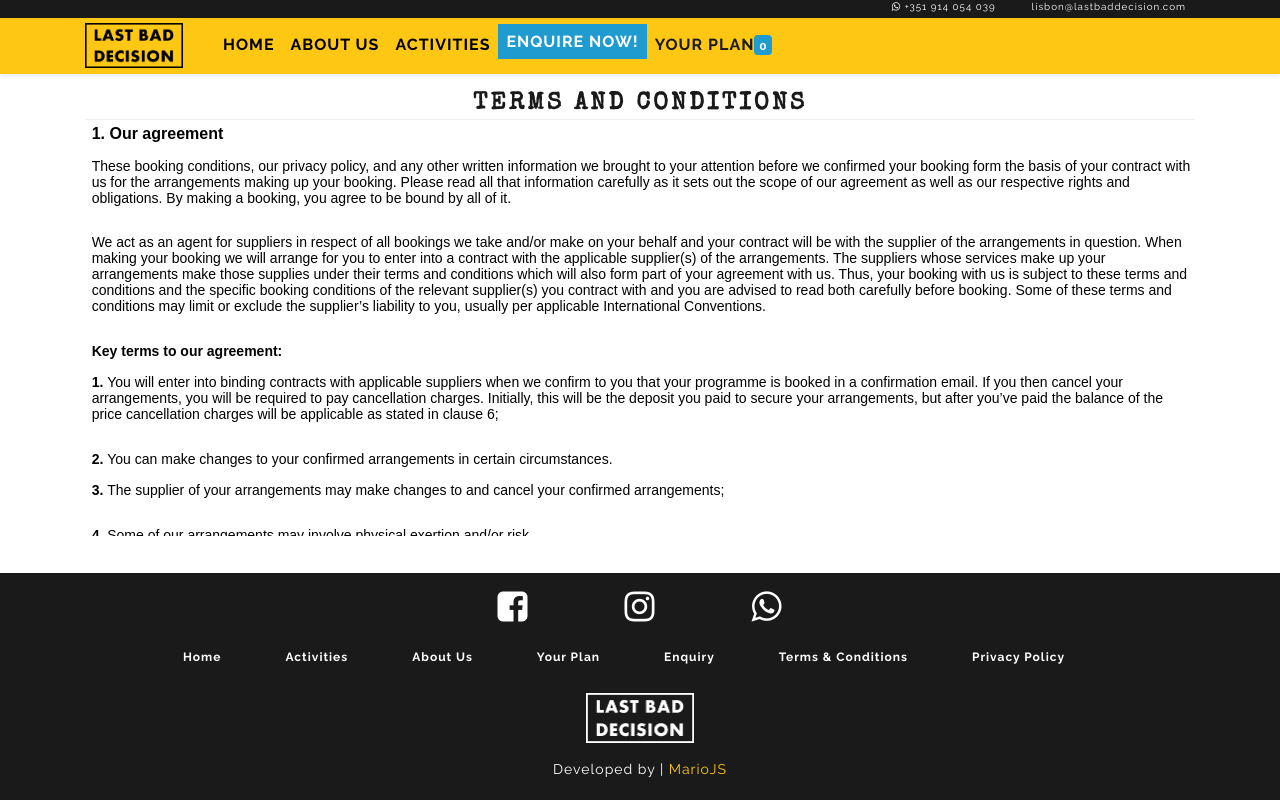
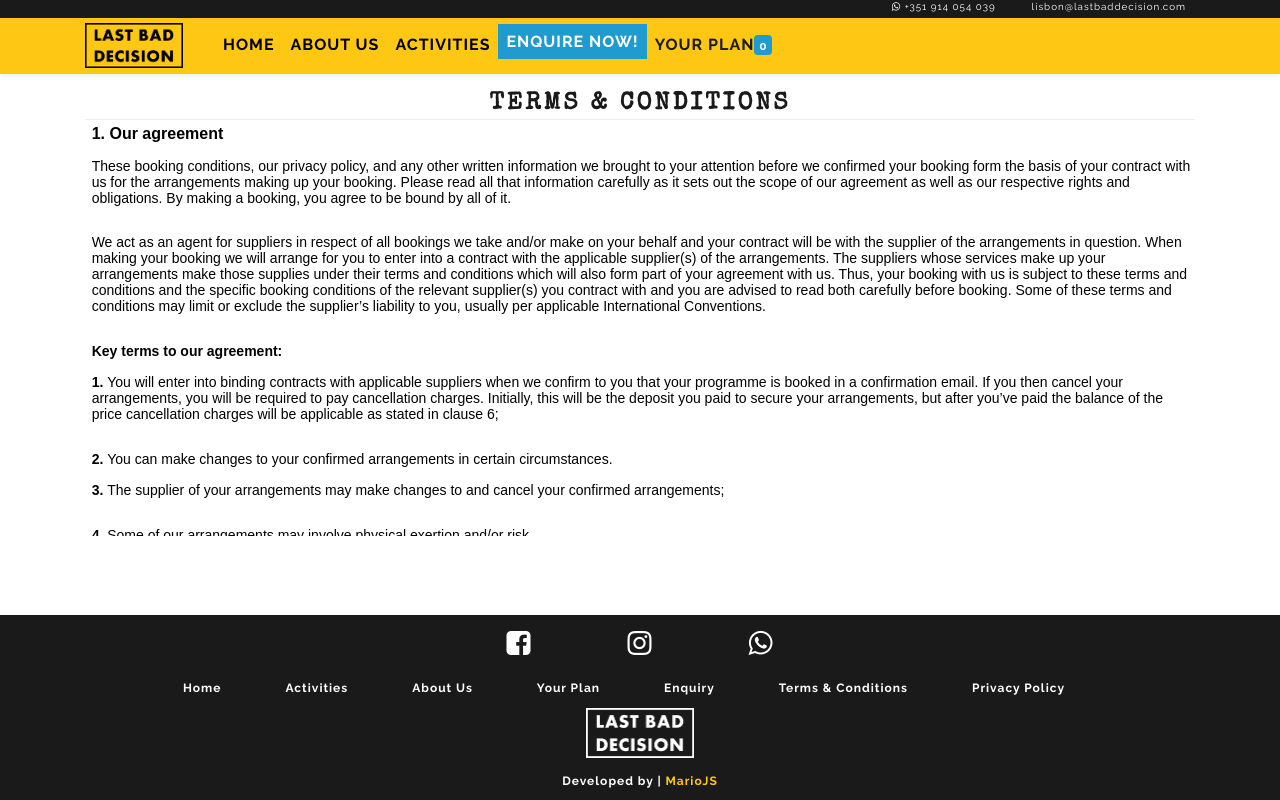
Before and after one commit to blamedrunkrita/next-lbd, a Next.js app: page /terms in a window 1280 px wide. Built offline with nearby package versions, Linux system fonts and the light colour scheme.

Commit message:
added privacy policy and tos

```diff
--- a/components/Footer.js
+++ b/components/Footer.js
@@ -7,7 +7,7 @@ const Footer = () => {
     <footer id="footer">
       <Jumbotron className="bg-primary mb-0 px-0 pt-2 pb-1">
         <Container className="text-center text-secondary">
-          <div className="mb-2" style={{ fontSize: "2.5em" }}>
+          <div className="mb-2" style={{ fontSize: "2em" }}>
             <a
               className="mx-5"
               target="blank"
@@ -31,7 +31,7 @@ const Footer = () => {
             </a>
           </div>
 
-          <Nav className="justify-content-center h6 mt-2">
+          <Nav className="justify-content-center h6 mb-1">
             <Nav.Item>
               <Link href="/" passHref>
                 <Nav.Link className="text-light">Home</Nav.Link>
@@ -68,9 +68,9 @@ const Footer = () => {
               </Link>
             </Nav.Item>
           </Nav>
-          <br></br>
+
           <Image src="/images/logo_white.png" alt="logo-white" height="50" />
-          <p id="signature" className="mt-3 text-light">
+          <p id="signature" className="mt-3 h6 text-light">
             Developed by | <span className="text-secondary">MarioJS</span>
           </p>
         </Container>
--- a/pages/privacy.js
+++ b/pages/privacy.js
@@ -23,7 +23,7 @@ export default function Home(props) {
   return (
     <>
       <Head>
-        <title>LBD | Terms and Conditions</title>
+        <title>LBD | Privacy Policy</title>
         <meta
           name="description"
           content="Craziest Tailored Stag, Hen and Group Weekends in Lisbon"
--- a/pages/terms.js
+++ b/pages/terms.js
@@ -12,7 +12,7 @@ export default function Home(props) {
   return (
     <>
       <Head>
-        <title>LBD | Privacy Policy</title>
+        <title>LBD | Terms & Conditions</title>
         <meta
           name="description"
           content="Craziest Tailored Stag, Hen and Group Weekends in Lisbon"
@@ -25,7 +25,7 @@ export default function Home(props) {
             <section id="terms&conditions" className="text-center mt-4">
               <Container>
                 <h1 className="title-text h3 border-bottom mb-0">
-                  Terms and Conditions
+                  Terms & Conditions
                 </h1>
                 <iframe
                   src={"/terms&conditions.html"}
```
